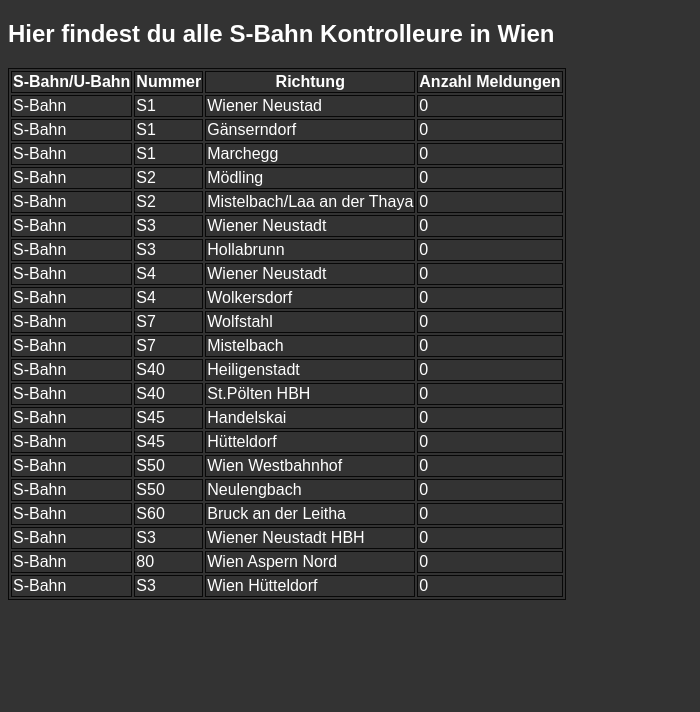
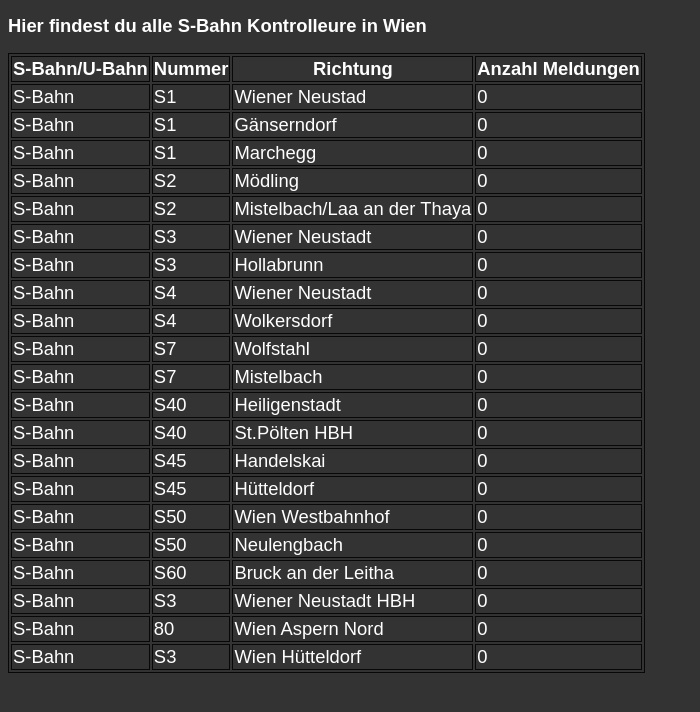
Before and after one commit to htlcoding/kontriporter, a PHP site: page /sbahn.html in a window 1280 px wide. Shown: the top 712 px of the page, without its empty margins (0-700 px from the left). Run offline with PHP 8.4, Linux system fonts and the light colour scheme.

Commit message:
Update tabellen.css

```diff
--- a/tabellen.css
+++ b/tabellen.css
@@ -18,4 +18,5 @@
 {
   color: white;
   font-family: Arial, Helvetica, sans-serif;
+  font-size: 115%;
 }
```
